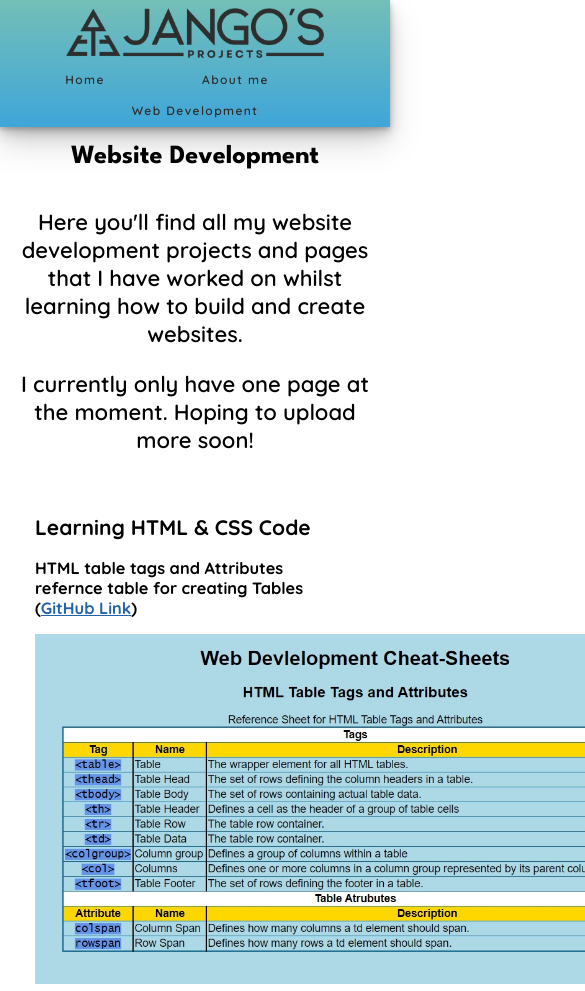
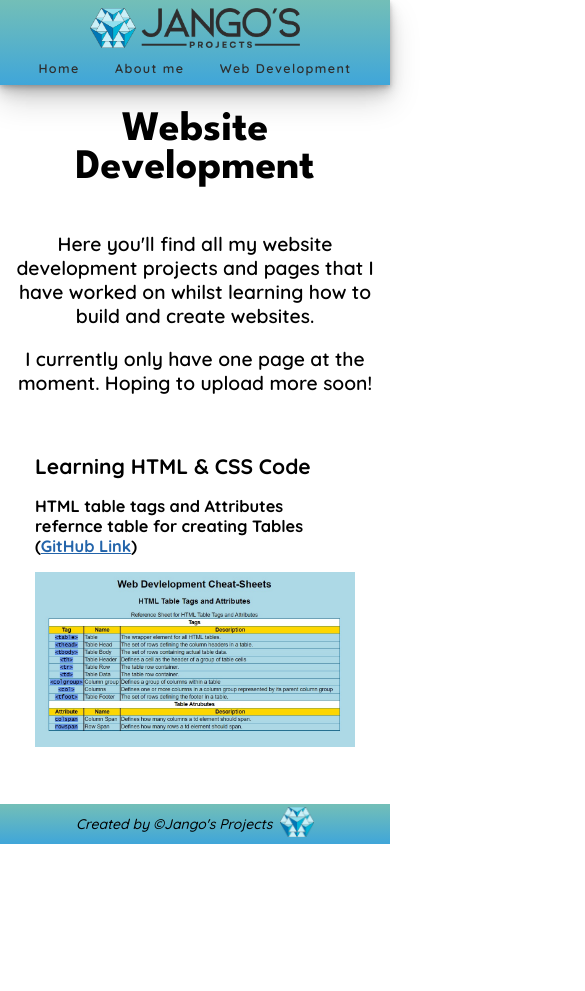
Before and after one commit to Jangos-Projects/Jangos-Projects.github.io, a plain HTML site: page website-development.html in a window 390 px wide. Shown: the top 991 px of the page, 585 px wide, since content can reach past the window. After the commit the page ends 844 px from the top, so only its background shows below. Drawn offline with Linux system fonts and the light colour scheme.

Commit message:
improved device compatibility and updated logo

```diff
--- a/pages/02-00-web-devlop/css/02-00-web-devlop.css
+++ b/pages/02-00-web-devlop/css/02-00-web-devlop.css
@@ -1,13 +1,22 @@
+
+
 .intro {
     text-align: center;
     font-weight: 600;
-    font-size: 22px;
+    font-size: 1.375em;
 }
 
 .html-css-code {
     padding: 1.5rem;
 }
 
-img {
-    height: 350px;
+.web-dev-preview {
+ display: grid;
+ width: 100%;
+ margin: auto;
 }
+
+.web-dev-preview img {
+    width: 100%;
+    max-width: 1000px;
+}
--- a/resources/css/master.css
+++ b/resources/css/master.css
@@ -6,17 +6,19 @@ html {
   font-size: 16px;
 }
 
-@media only screen and (max-width: 1000px) {
+@media only screen and (max-width: 990px) {
   html {
     font-size: 15px;
   }
 }
 
-@media only screen and (max-width: 680px) {
+
+@media only screen and (max-width: 430px) {
   html {
     font-size: 14px;
   }
 }
+
 
 body {
   font-family: "Quicksand", sans-serif;
@@ -66,38 +68,27 @@ header {
 .banner-nav {
   display: flex;
   flex-flow: row;
-  padding: 0.5rem 2rem;
+  padding: 0.6rem 2rem 0.5rem 2rem;
   box-shadow: 0px 2px 4px rgba(0,0,0,0.15),
   0px 4px 8px rgba(0,0,0,0.15),
   0px 8px 16px rgba(0,0,0,0.15),
   0px 16px 32px rgba(0,0,0,0.15);
 }
 
-header .logo-small {
-  display: none;
-}
-header .logo-small img {
-  height: 76.5px;
+
+header .logo img {
+  height: 60px;
 }
 
-.logo-small {
-  padding: 0.55em 1.1em;
-  align-self: center;
-
-}
-.logo-big {
-  margin-left: 2rem;
+.logo {
+  margin-left: 1rem;
   padding: 0;
   text-align: center;
 }
 
-.logo-big img {
-  height: 120px;
-}
-
 header nav {
   display: flex;
-  flex: 2;
+  flex: 1;
   align-self: center;
   text-align: center;
   letter-spacing: 0.1em;
@@ -117,13 +108,17 @@ header nav li {
   padding-left: 2.5rem;
 }
 
+header nav li:first-child {
+  padding-left: 0;
+}
+
 header nav a {
   color: #2E2E2E;
   display: inline-block;
   padding: 8px;
   margin: 0px 10px;
   text-decoration: none;
-  font-size: 1.23rem;
+  font-size: 1.15rem;
   font-weight: 600;
   border-radius: 5px;
 }
@@ -147,32 +142,34 @@ header nav a:active {
   background-color: #3DA5D9 !important;
 }
 
+
+
 @media only screen and (max-width: 990px) {
   .banner-nav {
     flex-flow: column;
     padding: 0;
   }
-  header .logo-big {
-    display: none;
-    flex-shrink: -1;
+
+  header .logo {
+    padding: 0.55em 1.1em;
+    align-self: center;
+    margin-left: 0;
   }
-  header .logo-small {
-    display: block;
+  header .logo img {
+    height: 50px;
   }
+
   header nav {
     display: block;
     align-self: center;
     margin-right: 0;
-
   }
 
   header nav ul {
     display: block;
     text-align: center;
   }
-  header nav a {
-    font-size: 1.4em;
-  }
+
   header nav li {
     padding: 0;
     padding-right: 4rem;
@@ -180,7 +177,11 @@ header nav a:active {
  header nav li:last-child {
     padding-right: 0;
   }
+
+
 }
+
+
 @media only screen and (max-width: 630px) {
   .banner-nav {
     padding: 0;
@@ -188,13 +189,64 @@ header nav a:active {
   header .image-container {
     padding: 8px 0 2px 0;
   }
-  header .logo-small img{
+  header .logo img{
     height: 50px;
   }
+  header nav li {
+    padding-right: .5rem;
+  }
   header nav a {
-    font-size: 12px;
+    font-size: 1em;
   }
 }
+
+
+
+@media only screen and (max-width: 430px) {
+  .banner-nav {
+    flex-flow: column;
+    padding: 0;
+  }
+
+  header .logo {
+    display: block;
+    padding-bottom: 0;
+  }
+  header .logo img {
+    height: 40px;
+  }
+  header nav {
+    display: block;
+    align-self: center;
+    margin-right: 0;
+  }
+  header nav ul {
+    display: block;
+    text-align: center;
+  }
+  header nav a {
+    font-size: 0.9rem;
+    margin: 0 0.5rem;
+  }
+  header nav li {
+    padding: 0;
+  }
+ header nav li:last-child {
+    padding-right: 0;
+  }
+}
+
+@media only screen and (max-width: 375px) {
+  header .logo {
+    overflow: auto;
+  }
+  header nav a {
+    font-size: 0.8rem;
+  }
+
+}
+
+
 
 /*main section */
 
@@ -211,7 +263,7 @@ header nav a:active {
 
 main {
   position: relative;
-  margin-top: 143px;
+  margin-top: 82px;
   margin-left: 1.25em;
   margin-right: 1.25em;
 }
@@ -228,6 +280,7 @@ main {
   text-align: center;
   margin: auto;
   position:relative;
+  text-transform: capitalize;
 }
 
 
@@ -239,7 +292,7 @@ main {
     margin: 0;
   }
   main {
-    margin-top: 142px;
+    margin-top: 109px;
     margin-right: 0;
     margin-left: 0;
     margin-bottom: 0em;
@@ -248,27 +301,46 @@ main {
   main .page-title{
     padding: 1.25em 0.625em;
   }
+
   .page-title h1{
-    font-size: 3.25em;
+    font-size: 3.5em;
   }
-
+*/
 }
-  @media only screen and (max-width: 630px) {
+@media only screen and (max-width: 630px) {
     main {
-      margin-top: 97px;
+      margin-top: 100px;
     }
  /*   .page-content {
       box-shadow: none;
-    }*/
+    }
+    */
     .page-title h1{
-      font-size: 1.875em;
+      font-size: 3.25em;
     }
-  }
-  @media only screen and (max-width: 473px) {
+
+}
+
+@media only screen and (max-width: 430px) {
     main {
-      margin-top: 127px;
+      margin-top: 86px;
     }
-  }
+    main .page-title {
+      padding: 1.8em 0.625em;
+    }
+    .page-title h1{
+      font-size: 3em;
+    }
+}
+@media only screen and (max-width: 340px) {
+      main {
+        margin-top: 115px;
+      }
+      .page-title h1 {
+        font-size: 2.75em;
+      }
+}
+
 
 /*footer*/
 footer {
@@ -279,10 +351,12 @@ footer {
   background: -webkit-linear-gradient(90deg, hsla(200, 67%, 55%, 1) 0%, hsla(174, 37%, 60%, 1) 100%);
   filter: progid: DXImageTransform.Microsoft.gradient( startColorstr="#3DA5D9", endColorstr="#73BFB8", GradientType=1 );
   display: flex;
+  flex-flow: row;
+  align-items: center;
+  justify-content: center;
   margin-top: 0;
 }
 footer .created-by {
-  flex-grow: 1;
   align-self: center;
 }
 .created-by p {
@@ -291,3 +365,9 @@ footer .created-by {
   color: #000;
   font-style: italic;
 }
+footer .logo-icon {
+  margin-left: 0.5em;
+}
+footer .logo-icon img{
+  height: 30px;
+}
--- a/website-development.html
+++ b/website-development.html
@@ -2,6 +2,7 @@
 <html lang="en" dir="ltr">
   <head>
     <meta charset="utf-8">
+    <meta name="viewport" content="width=device-width" />
     <link rel="preconnect" href="https://fonts.googleapis.com">
     <link rel="preconnect" href="https://fonts.gstatic.com" crossorigin>
     <link href="https://fonts.googleapis.com/css2?family=League+Spartan:wght@100..900&family=Quicksand:wght@300..700&display=swap" rel="stylesheet">
@@ -11,15 +12,15 @@
   </head>
 
   <body>
+
     <div class="container-all">
+
       <header>
+
         <div class="banner-nav">
-        <div class="image-container logo-small">
-          <a href="index.html"><img src="./resources/images/Logo/jangos_projects-logo.png" alt="Jango Website Logo"></a>
-        </div>
-        <div class="image-container logo-big">
-          <a href="index.html"><img src="./resources/images/Logo/jangos_projects-logo-transparent_triangle.png" alt="Jango Website Logo"></a>
-        </div>
+          <div class="image-container logo">
+            <a href="index.html"><img src="./resources/images/logo/Jangos-Projects-logo-icon-and-text.png" alt="Jango Website Logo"></a>
+          </div>
 
         <nav>
           <ul>
@@ -31,6 +32,7 @@
           </div>
 
       </header>
+
       <div class="page-content">
       <Main>
         <div class="page-title">
@@ -46,7 +48,10 @@
           <div>
             <h2>Learning HTML & CSS Code</h2>
             <h3>HTML table tags and Attributes refernce table for creating Tables (<a href="https://jangos-projects.github.io/cheat-sheet/" target="_blank" title="HTML cheat-sheet on tables for learning">GitHub Link</a>)</h3>
-            <a href="https://jangos-projects.github.io/cheat-sheet/" target="_blank" title="HTML cheat-sheet on tables for learning"><img src="./pages/02-00-web-devlop/images/reference-table-tags-preview.jpg" alt="preview of table of refernce table for tags and attributes"></a>
+            <div class="web-dev-preview">
+              <a href="https://jangos-projects.github.io/cheat-sheet/" target="_blank" title="HTML cheat-sheet on tables for learning"><img src="./pages/02-00-web-devlop/images/reference-table-tags-preview.jpg" alt="preview of table of refernce table for tags and attributes"></a>
+            </div>
+
           </div>
         </section>
       </Main>
@@ -56,6 +61,9 @@
         <div class="created-by">
           <p>Created by &copy;Jango's Projects</p>
         </div>
+        <div class="logo-icon">
+          <img src="./resources/images/logo/Jangos-Projects-logo-icon.png" alt="Jango's Projects Logo">
+        </div>
       </footer>
     </div>
   </body>
```
Also changed, not shown: about-me-pets.html (+6 -6 lines), about-me.html (+8 -7 lines), index.html (+9 -8 lines), pages/00-00-index/local-css/index.css (+10 -0 lines), pages/01-00-about-me/local-css/about-me.css (+15 -0 lines), resources/images/Logo/jangos_projects-logo-transparent_triangle.png (deleted), resources/images/Logo/jangos_projects-logo.png (deleted), resources/images/logo/Jangos-Projects-logo-icon-and-text.png (added), resources/images/logo/Jangos-Projects-logo-icon.png (added), resources/images/logo/Jangos-projects-logo-text.png (added).
